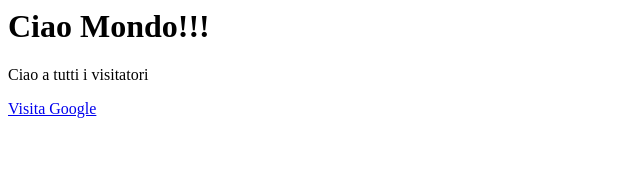
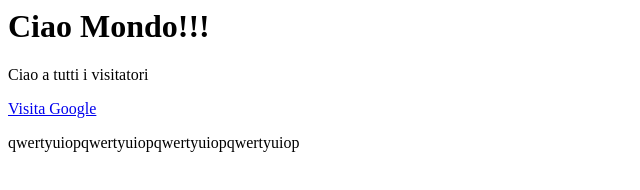
Before and after one commit to corsistp/esempio1, a plain HTML site: page index.html in a window 1280 px wide. Shown: the whole page, without its empty margins (0-640 px from the left). Drawn offline with Linux system fonts and the light colour scheme.

Commit message:
modifica index

```diff
--- a/index.html
+++ b/index.html
@@ -6,5 +6,6 @@
 <h1>Ciao Mondo!!!</h1>
 <p>Ciao a tutti i visitatori</p>
   <a href="http://www.google.it">Visita Google</a>
+  <p>qwertyuiopqwertyuiopqwertyuiopqwertyuiop</p>
 </body>
 </html>
```
